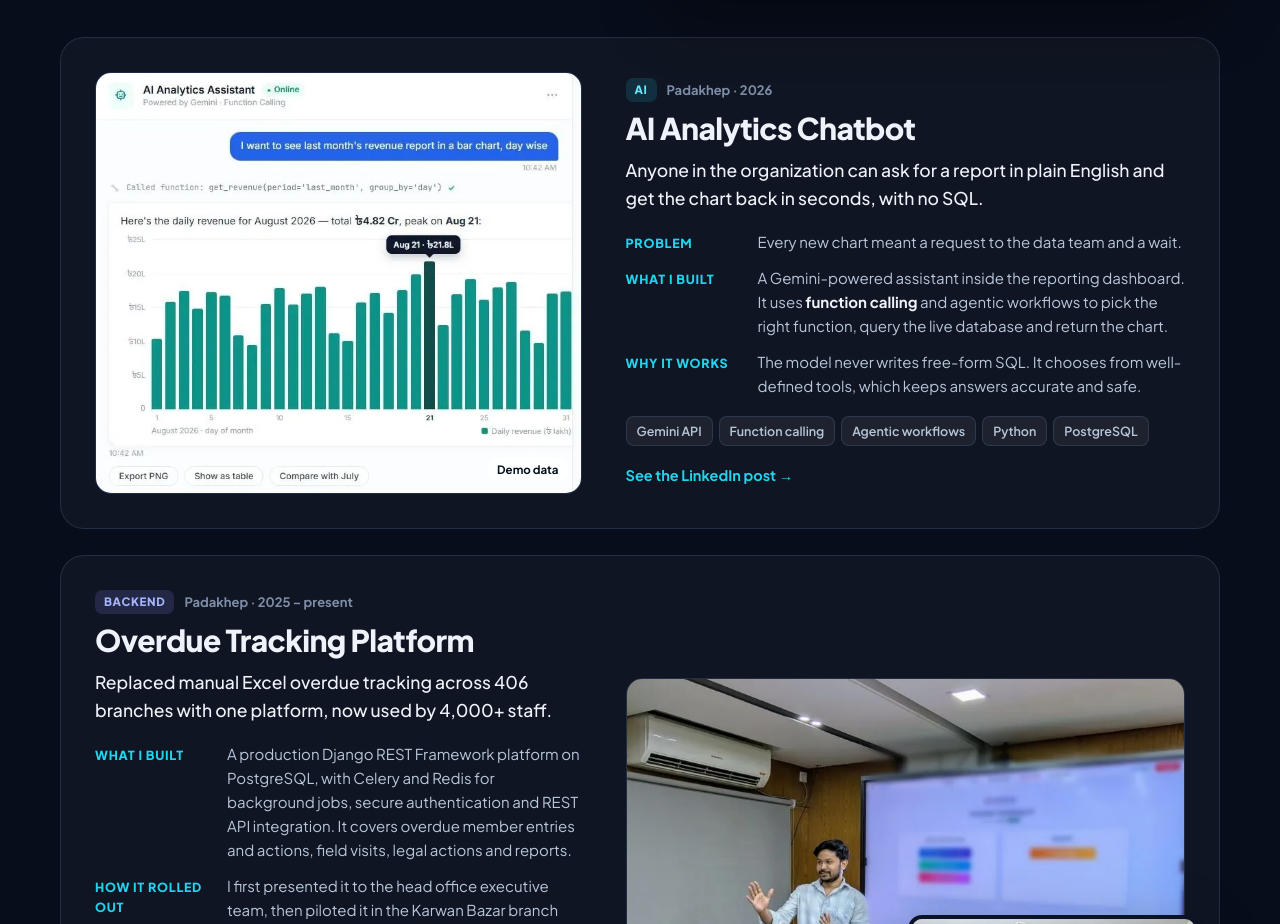
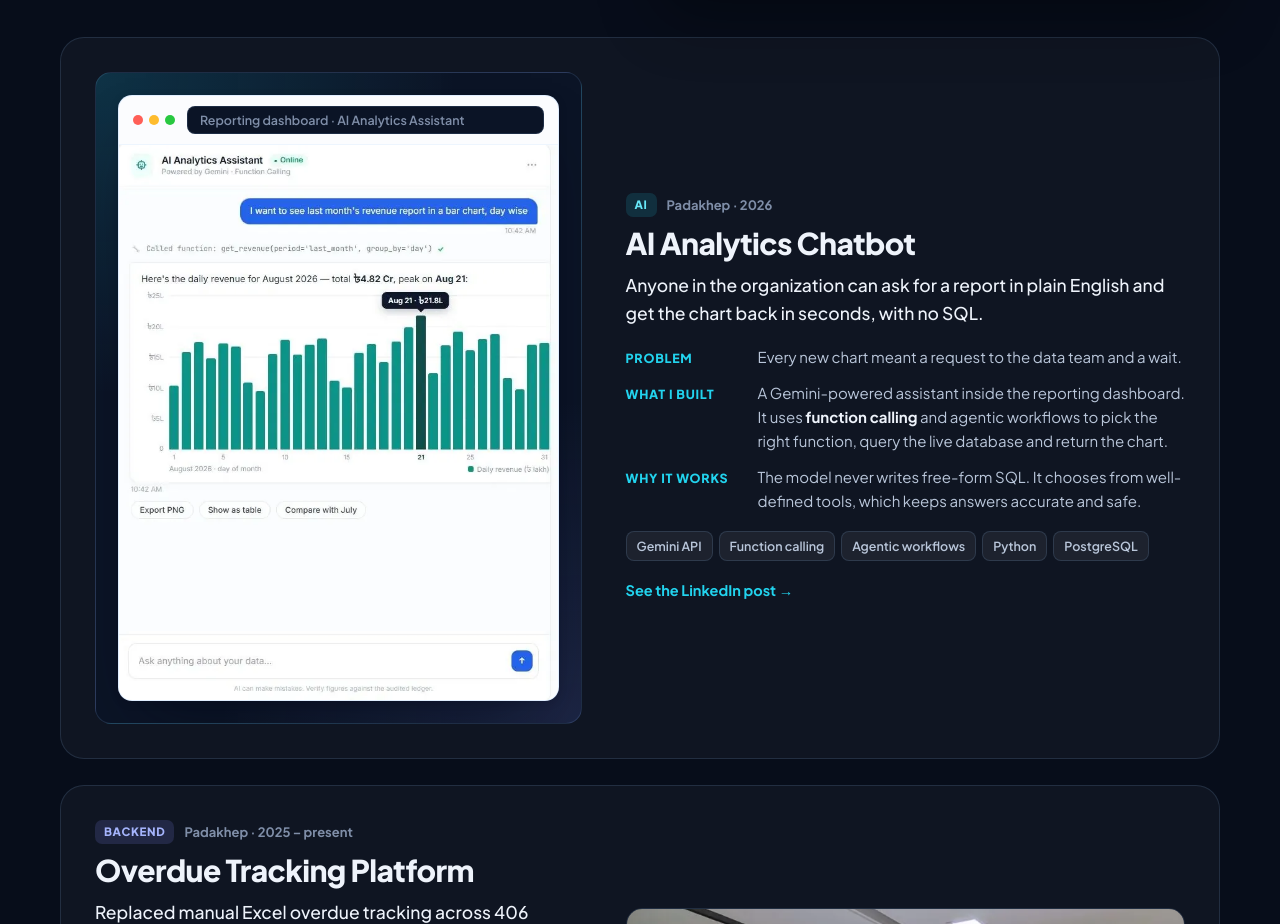
Before and after one commit to NurMohammad126641/nurmohammad126641.github.io, a website with bundled scripts: page index.html in a window 1280 px wide. Shown: the part 2422-3346 px from the top of the page. Built offline with nearby package versions, Linux system fonts and the light colour scheme.

Commit message:
Show the AI chatbot screenshot in full, in an app window frame

```diff
--- a/css/styles.css
+++ b/css/styles.css
@@ -1496,6 +1496,28 @@ kbd {
   height: auto;
   object-fit: contain;
 }
+/* Full, uncropped product screenshot in an app window on a soft glow */
+.case-media.shot {
+  padding: 22px;
+  background:
+    radial-gradient(120% 80% at 0% 0%, var(--glow-a), transparent 62%),
+    radial-gradient(120% 80% at 100% 100%, var(--glow-b), transparent 62%),
+    var(--bg-2);
+}
+.shot-window {
+  border-radius: 14px;
+  overflow: hidden;
+  border: 1px solid var(--line-2);
+  background: #fbfcfe;
+  box-shadow:
+    0 28px 60px -28px rgba(2, 8, 23, 0.6),
+    0 2px 8px rgba(2, 8, 23, 0.16);
+}
+.shot-window > img {
+  display: block;
+  width: 100%;
+  height: auto;
+}
 /* Full-width case with a clickable live demo */
 .case-wide {
   grid-template-columns: 1fr;
@@ -3047,6 +3069,12 @@ summary {
   .case-media.fit > img {
     height: auto;
   }
+  .case-media.shot {
+    padding: 12px;
+  }
+  .shot-window {
+    border-radius: 10px;
+  }
   .diagram-media {
     padding: 12px 8px;
   }
--- a/index.html
+++ b/index.html
@@ -545,15 +545,20 @@
         </div>
 
         <article class="case reveal">
-          <div class="case-media">
+          <div class="case-media shot">
+            <div class="shot-window">
+              <span class="browser-bar" aria-hidden="true">
+                <span class="bb-dots"><i></i><i></i><i></i></span>
+                <span class="bb-url">Reporting dashboard · AI Analytics Assistant</span>
+              </span>
               <img
                 src="assets/img/ai-chatbot.webp"
-              alt="AI Analytics Assistant answering 'I want to see last month's revenue report in a bar chart, day wise' with a function call get_revenue(period='last_month', group_by='day') and a daily bar chart (demo data)."
+                alt="AI Analytics Assistant answering 'I want to see last month's revenue report in a bar chart, day wise' with a function call get_revenue(period='last_month', group_by='day') and a daily bar chart."
                 loading="lazy"
                 width="707"
                 height="895"
               />
-            <span class="media-tag">Demo data</span>
+            </div>
           </div>
           <div class="case-body">
             <p class="case-kicker"><span class="k-ai">AI</span> Padakhep · 2026</p>
```
Lines whose indentation alone changed are shown as unchanged.
